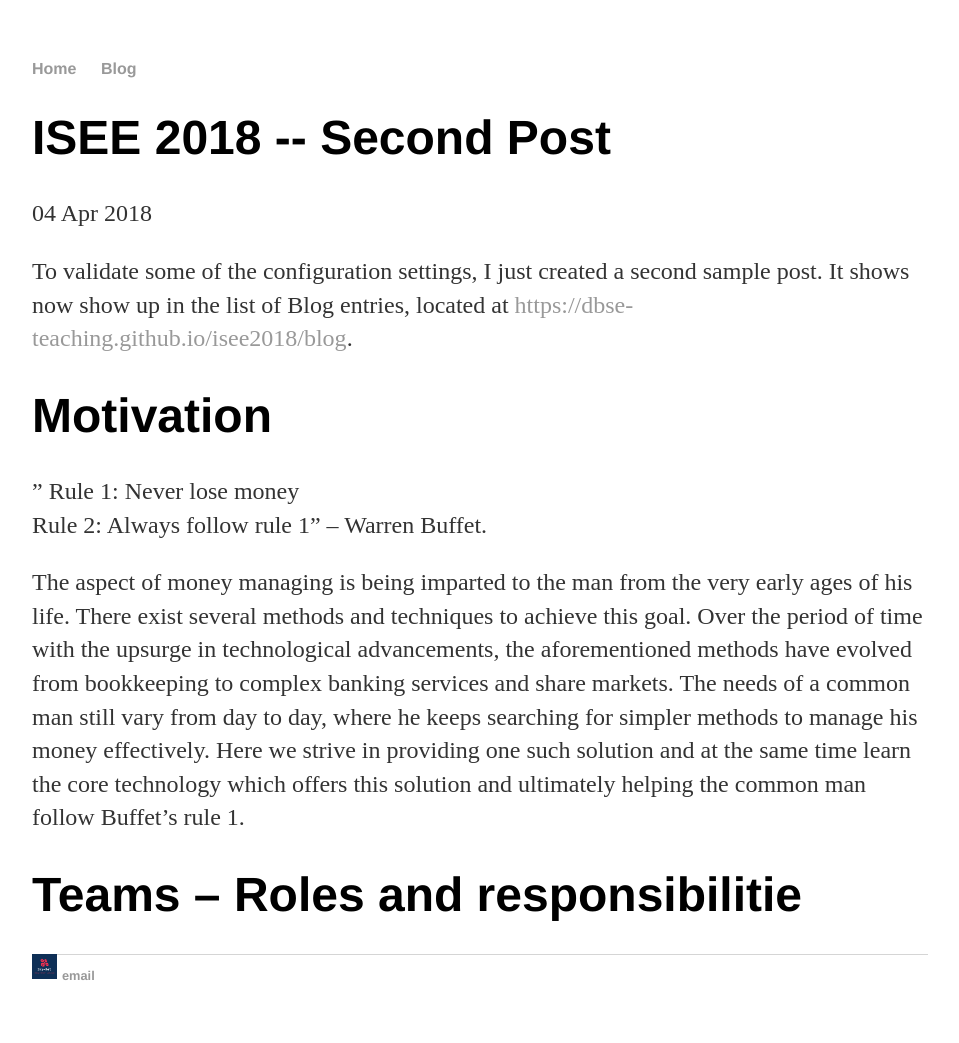
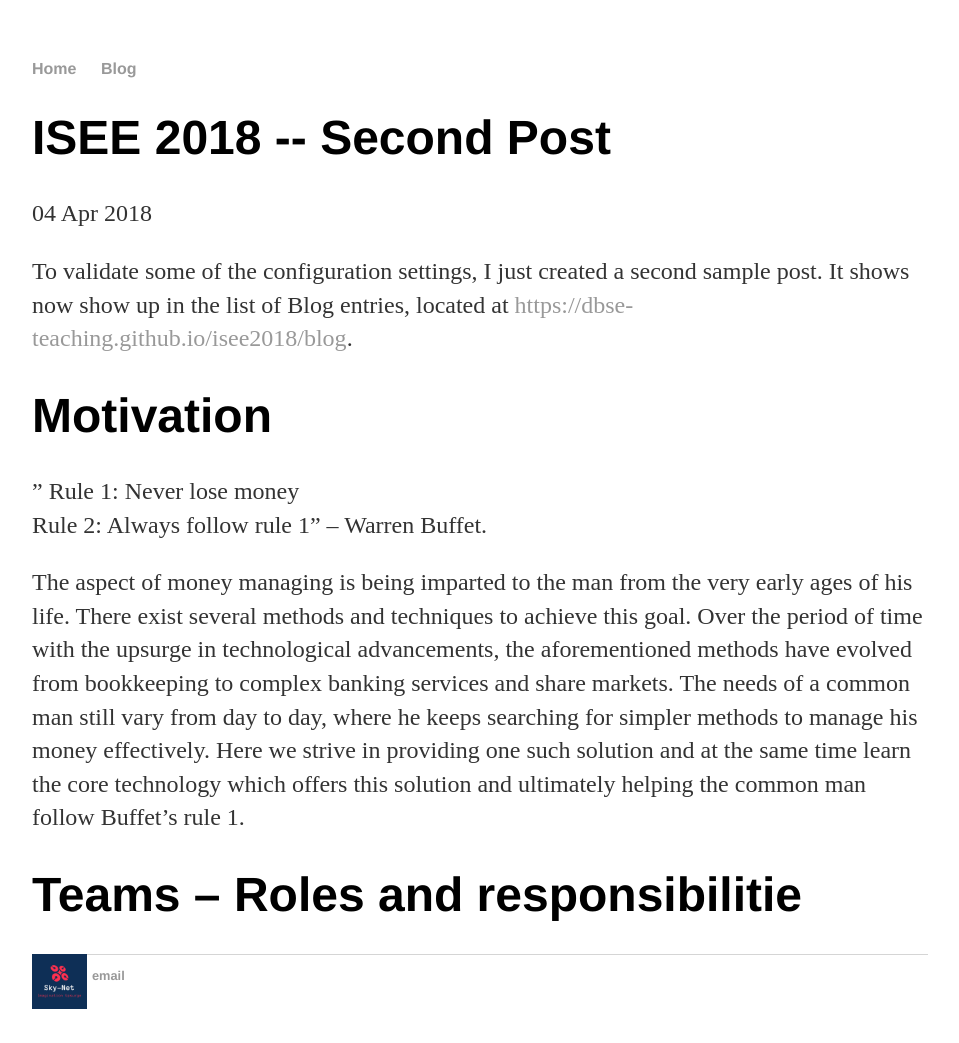
Before and after one commit to DBSE-teaching/isee2019-Sky-Net, a Jekyll site: the page built from docs/_posts/2018-04-04-second-post.md, in a window 1280 px wide. Shown: the whole page, without its empty margins (160-1119 px from the left). Built offline with Jekyll 4.4.1, drawn with Linux system fonts in a browser that asks for light colours.

Commit message:
Update 2018-04-04-second-post.md

```diff
--- a/docs/_posts/2018-04-04-second-post.md
+++ b/docs/_posts/2018-04-04-second-post.md
@@ -15,6 +15,6 @@ To validate some of the configuration settings, I just created a second sample p
 
 # Teams – Roles and responsibilitie
 
-<img src="https://github.com/DBSE-teaching/isee2019-Sky-Net/blob/master/docs/images/logo.png" height="25" width="25"
+<img src="https://github.com/DBSE-teaching/isee2019-Sky-Net/blob/master/docs/images/logo.png" height="55" width="55"
 alt ="TEAM LOGO"
 style="float: left; margin-right: 5px;" />
```
